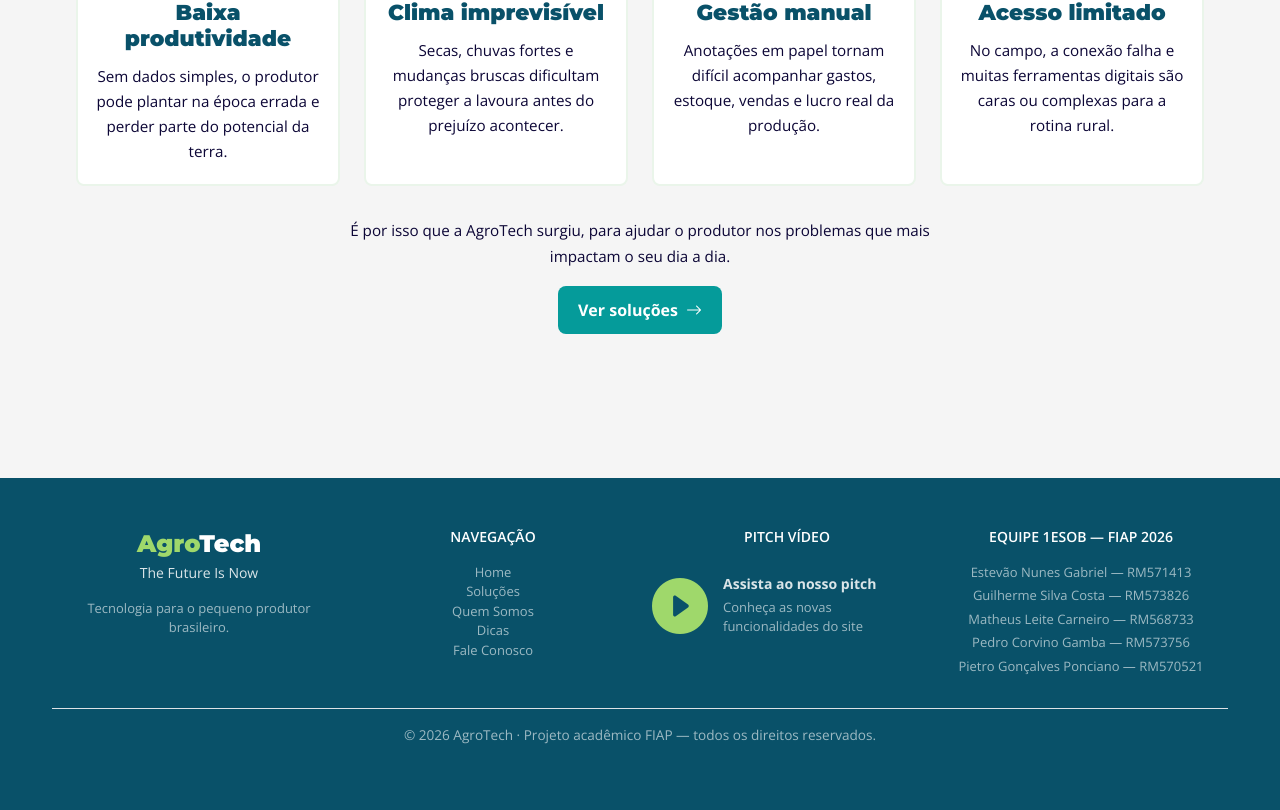
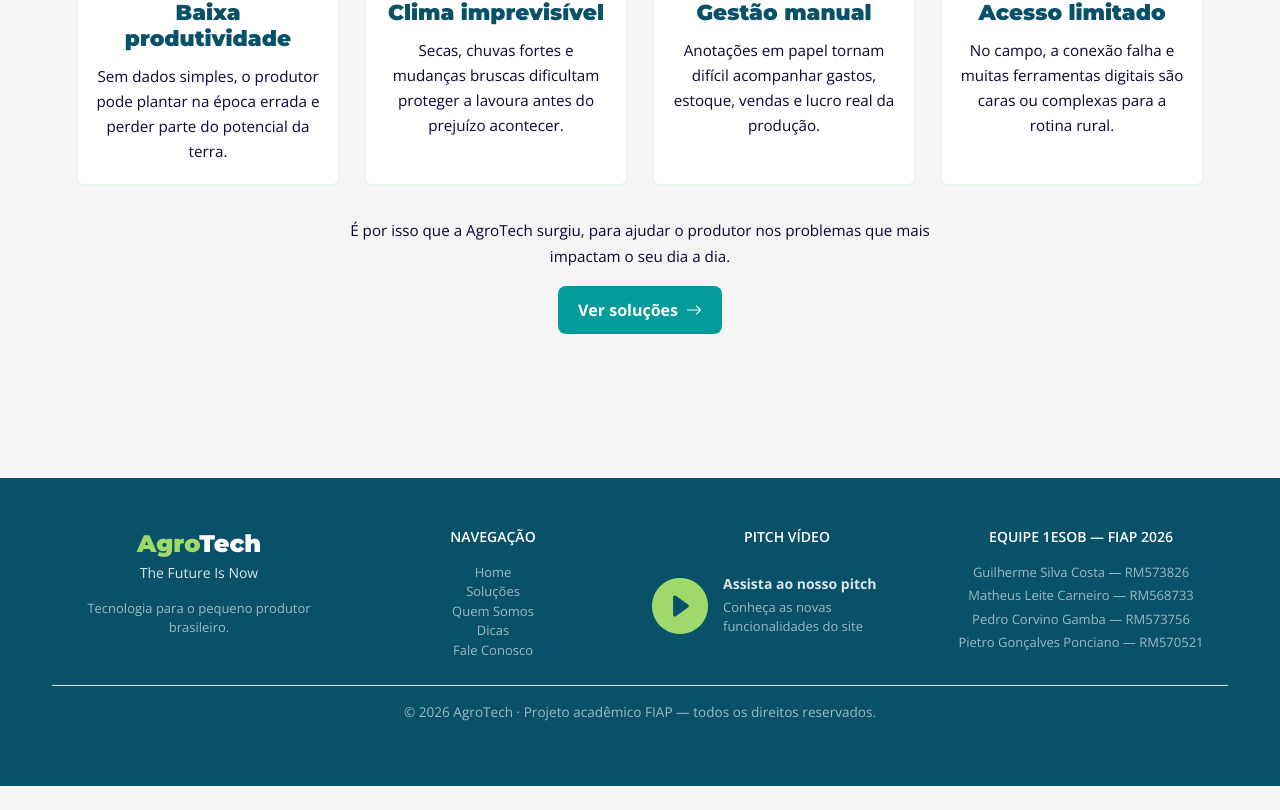
Before and after one commit to PietroPonciano/AgroTech-React, a React (Vite) app: page / in a window 1280 px wide. Shown: the part 1004-1814 px from the top of the page. After the commit the page ends 1790 px from the top, so only its background shows below. Built offline with nearby package versions, Linux system fonts and the light colour scheme.

Commit message:
chore: remove integrante do grupo

```diff
--- a/src/components/footer/footer.jsx
+++ b/src/components/footer/footer.jsx
@@ -49,7 +49,6 @@ export default function Footer(){
                     <div className="col-12 col-lg footer-equipe text-center">
                         <p className="footer-titulo mb-3">EQUIPE 1ESOB — FIAP 2026</p>
                         <ul className="list-unstyled footer-texto-fraco">
-                            <li className="mb-1">Estevão Nunes Gabriel — RM571413</li>
                             <li className="mb-1">Guilherme Silva Costa — RM573826</li>
                             <li className="mb-1">Matheus Leite Carneiro — RM568733</li>
                             <li className="mb-1">Pedro Corvino Gamba — RM573756</li>
```
